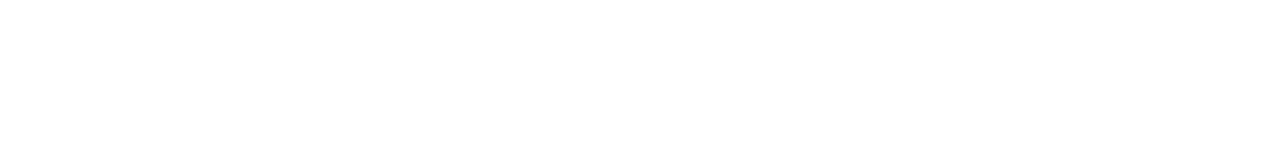
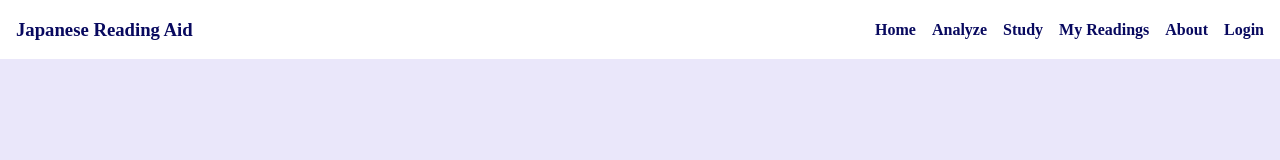
Before and after one commit to noah-alayon/japanese-reading-aid, a plain HTML site: page about.html in a window 1280 px wide. Drawn offline with Linux system fonts and the light colour scheme.

Commit message:
Add navbar to about.html

```diff
--- a/about.html
+++ b/about.html
@@ -7,6 +7,17 @@
     <link rel="stylesheet" href="./css/about.css">
 </head>
 <body>
+    <nav>
+        <h3>Japanese Reading Aid</h3>
+        <ul class="links">
+            <li>Home</li>
+            <li>Analyze</li>
+            <li>Study</li>
+            <li>My Readings</li>
+            <li>About</li>
+            <li>Login</li>
+        </ul>
+    </nav>
 
 </body>
 </html>
--- a/css/about.css
+++ b/css/about.css
@@ -0,0 +1,22 @@
+body {
+    background-color: #EAE7FA;
+    margin: 0;
+}
+
+nav {
+    display: flex;
+    align-items: center;
+    justify-content: space-between;
+    background-color: #FFFFFF;
+    padding: 0 16px;
+    color: #08095F;
+    font-family: "Arial Rounded MT Bold";
+    font-weight: bold;
+}
+
+.links {
+    display: flex;
+    list-style: none;
+    gap: 16px;
+    padding: 0;
+}
```
